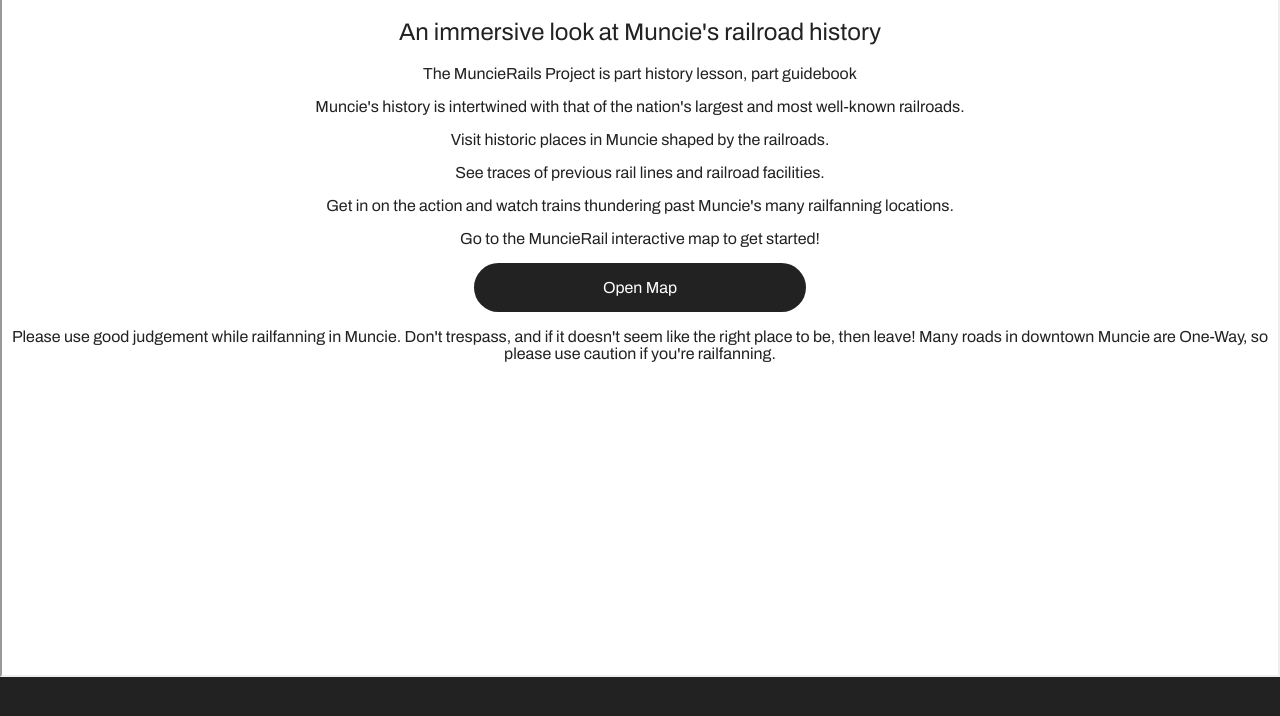
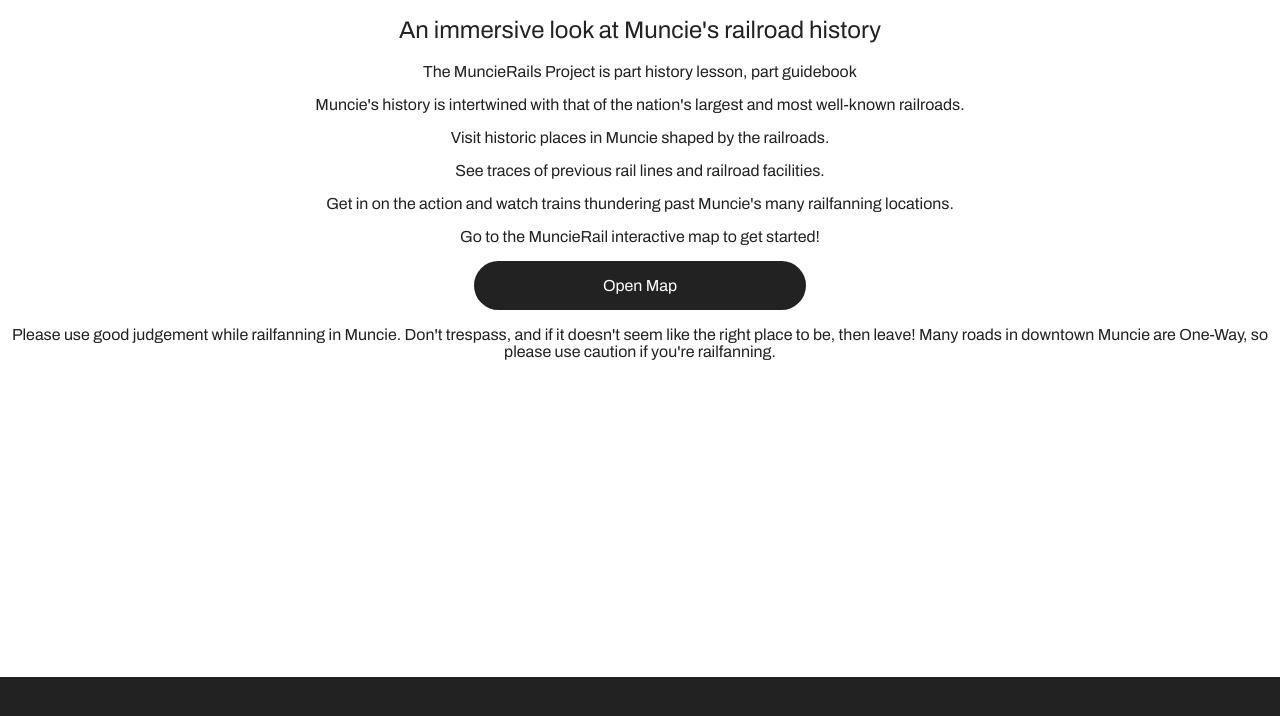
Before and after one commit to BraydonFox/muncie-rails, a plain HTML site: page index.html in a window 1280 px wide. Shown: the part 84-800 px from the top of the page. Drawn offline with Linux system fonts and the light colour scheme.

Commit message:
Remove border from content iframe in index.html

```diff
--- a/index.html
+++ b/index.html
@@ -29,7 +29,7 @@
     </nav>
 
     <div class="main-content">
-        <iframe name="content-frame" src="/html/welcome.html" width="100%"></iframe>
+        <iframe name="content-frame" src="/html/welcome.html" width="100%" frameborder="0"></iframe>
     </div>
 
     <footer></footer>
```
